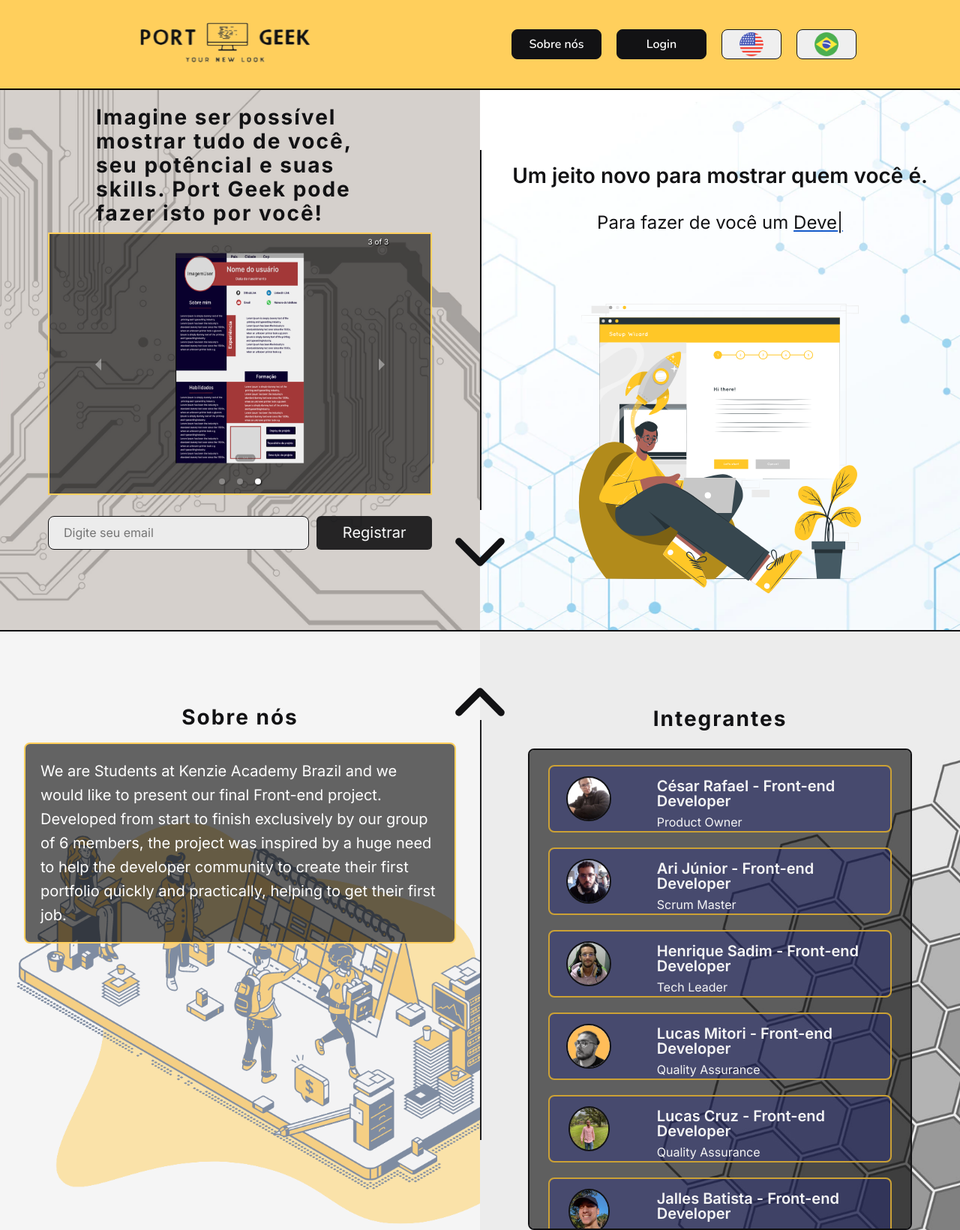
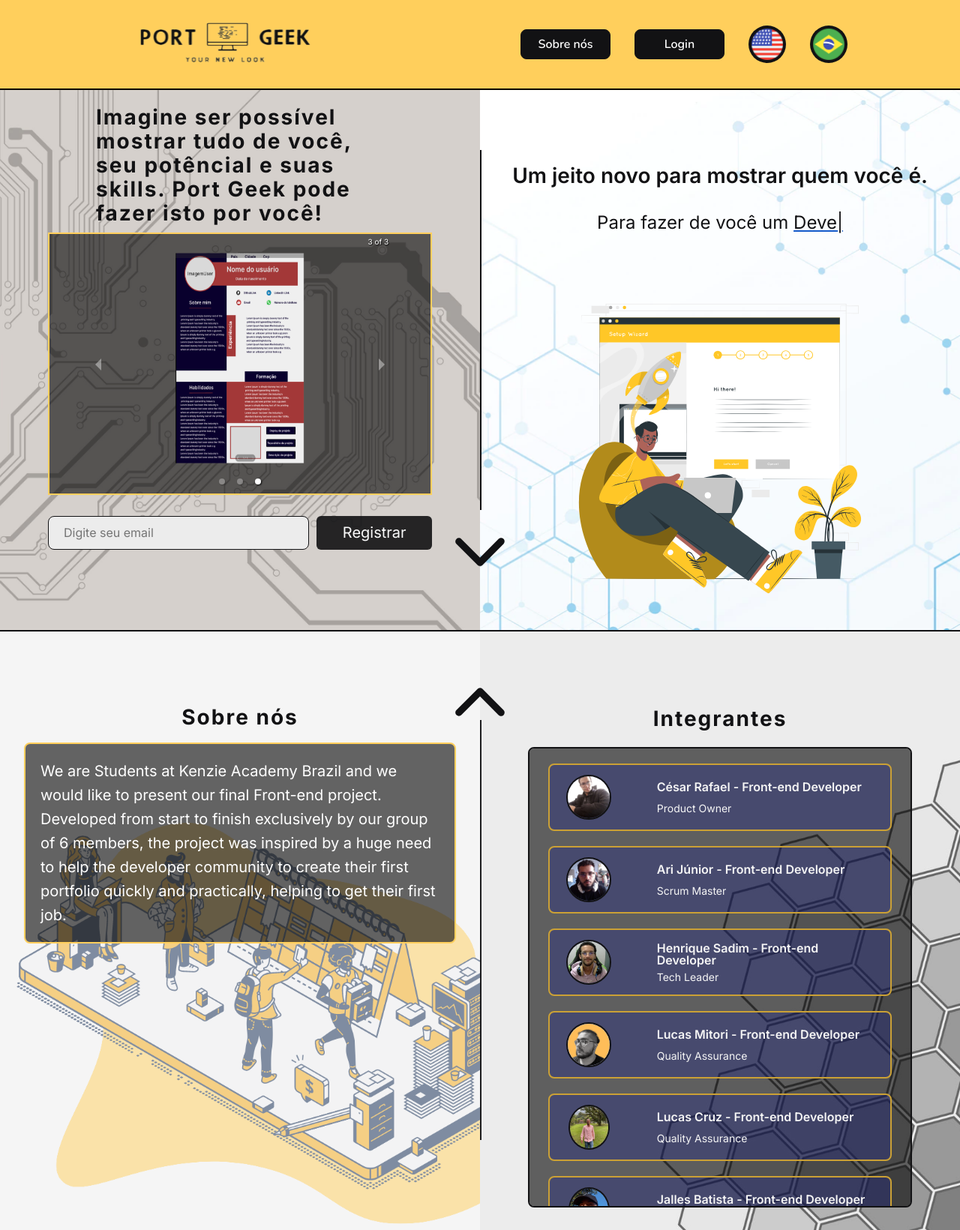
Before and after one commit to cesarrafaeljunior/port-geek, a React (Create React App) app: page / in a window 1280 px wide. Shown: the whole page at 75% size. Built offline with nearby package versions, Linux system fonts and the light colour scheme; a web font is replaced by a local one.

Commit message:
Correção: Arquivos em JSX para TSX e CSS Landing

```diff
--- a/src/components/Header/styles.ts
+++ b/src/components/Header/styles.ts
@@ -142,37 +142,47 @@ export const Links = styled.button`
   }
 `;
 export const BrazilButton = styled.button`
-  width: 80px;
-  height: 40px;
+  width: 50px;
+  height: 50px;
+
   background-image: url(${IconBrazil});
   background-repeat: no-repeat;
   background-position: center;
   background-size: contain;
+
   text-decoration: none;
-  border: 1px solid var(--color-grey-3);
-  border-radius: var(--radius-8);
+
+  border: none;
+
+  border-radius: 50%;
+
+  background-color: var(--color-grey-3);
 
   &:hover,
   &:focus {
     opacity: 0.4;
-    border: 2px solid var(--color-tertiary);
+    background-color: var(--color-grey-3);
   }
 `;
 export const UsaButton = styled.button`
-  width: 80px;
-  height: 40px;
+  width: 50px;
+  height: 50px;
+
   background-image: url(${IconUSA});
   background-repeat: no-repeat;
   background-position: center;
-  background-size: contain;
+  background-size: cover;
+
   text-decoration: none;
-  border: 1px solid var(--color-grey-3);
-  border-radius: var(--radius-8);
+
+  border-radius: 50%;
+
+  background-color: var(--color-grey-3);
 
   &:hover,
   &:focus {
-    opacity: 0.8;
-    border: 2px solid var(--color-tertiary);
+    opacity: 0.4;
+    background-color: var(--color-grey-3);
   }
 `;
 /*------------------------- Skip line -------------------------*/
--- a/src/components/MemberCard/styles.ts
+++ b/src/components/MemberCard/styles.ts
@@ -20,9 +20,11 @@ export const MemberCard = styled.div`
 export const MemberCardImg = styled.a`
   width: 15%;
   height: 90%;
+
   display: flex;
   justify-content: center;
   align-items: center;
+
   padding-left: 2%;
 
   & > img {
@@ -61,12 +63,12 @@ export const MemberCardInfo = styled.div`
   height: 100%;
 
   display: flex;
-  flex-flow: column nowrap;
+  flex-flow: column;
   justify-content: space-evenly;
   align-items: flex-start;
 
   & > h3 {
-    font-size: var(--font-subtitle-20);
+    font-size: var(--font-text-16);
     font-family: var(--font-secondary-inter);
     font-weight: var(--font-weight-600);
 
@@ -75,7 +77,7 @@ export const MemberCardInfo = styled.div`
     margin-bottom: 0.5em;
   }
   & > h4 {
-    font-size: var(--font-text-16);
+    font-size: var(--font-text-14);
     font-family: var(--font-secondary-inter);
     font-weight: var(--font-weight-400);
 
--- a/src/pages/LandingPage/styles.ts
+++ b/src/pages/LandingPage/styles.ts
@@ -521,115 +521,65 @@ export const BtnDiv = styled.div`
 export const AboutSection = styled.main`
   width: 100%;
   height: 100vh;
+
   display: flex;
   flex-flow: row nowrap;
   justify-content: space-between;
   align-items: flex-start;
+
   background-color: royalblue;
 
-  @media screen and (max-width: 480px) {
-    height: 180vh;
-    width: 100%;
-    flex-flow: column nowrap;
-  }
-  @media screen and (max-width: 600px) {
-    height: 180vh;
-    width: 100%;
-    flex-flow: column nowrap;
-  }
-  @media screen and (max-width: 768px) {
-    height: 180vh;
-    width: 100%;
-    flex-flow: column nowrap;
-  }
-  @media screen and (max-width: 1024px) {
-    height: 180vh;
-    width: 100%;
-    flex-flow: column nowrap;
-  }
+
   @media screen and (max-width: 1200px) {
     height: 180vh;
     width: 100%;
     flex-flow: column nowrap;
-  }
-  @media screen and (max-width: 1920px) {
   }
 `;
 
 export const CompanionSection = styled.section`
   width: 50%;
   height: 100%;
+  padding: 30px 0;
+
   display: flex;
   flex-flow: column nowrap;
   justify-content: flex-start;
   align-items: center;
+
   background-image: url(${groupSection});
   background-repeat: no-repeat;
   background-position: center;
   background-size: cover;
+
   border-top: 2px solid var(--color-grey-3);
 
   & > h2 {
-    margin-top: 100px;
+    margin-top: 70px;
+
     font-size: var(--font-subtitle-28);
     font-family: var(--font-secondary-inter);
     font-weight: var(--font-weight-700);
     letter-spacing: 2px;
     line-height: var(--font-line-height-32);
+
     color: var(--color-grey-3);
+
     width: 50%;
     height: 5%;
+
     display: flex;
     justify-content: center;
     align-items: flex-start;
   }
 
-  @media screen and (max-width: 480px) {
+  @media screen and (max-width: 1200px) {
     width: 100%;
     height: 90vh;
-    padding-top: 30px;
 
     & > h2 {
       width: 80%;
     }
-  }
-  @media screen and (max-width: 600px) {
-    width: 100%;
-    height: 90vh;
-    padding-top: 30px;
-
-    & > h2 {
-      width: 80%;
-    }
-  }
-  @media screen and (max-width: 768px) {
-    width: 100%;
-    height: 90vh;
-    padding-top: 30px;
-
-    & > h2 {
-      width: 80%;
-    }
-  }
-  @media screen and (max-width: 1024px) {
-    width: 100%;
-    height: 90vh;
-    padding-top: 30px;
-
-    & > h2 {
-      width: 80%;
-    }
-  }
-  @media screen and (max-width: 1200px) {
-    width: 100%;
-    height: 90vh;
-    padding-top: 30px;
-
-    & > h2 {
-      width: 80%;
-    }
-  }
-  @media screen and (max-width: 1920px) {
   }
 `;
 
```
Also changed, not shown: src/utils/i18n.ts (renamed from src/utils/i18n.js).
